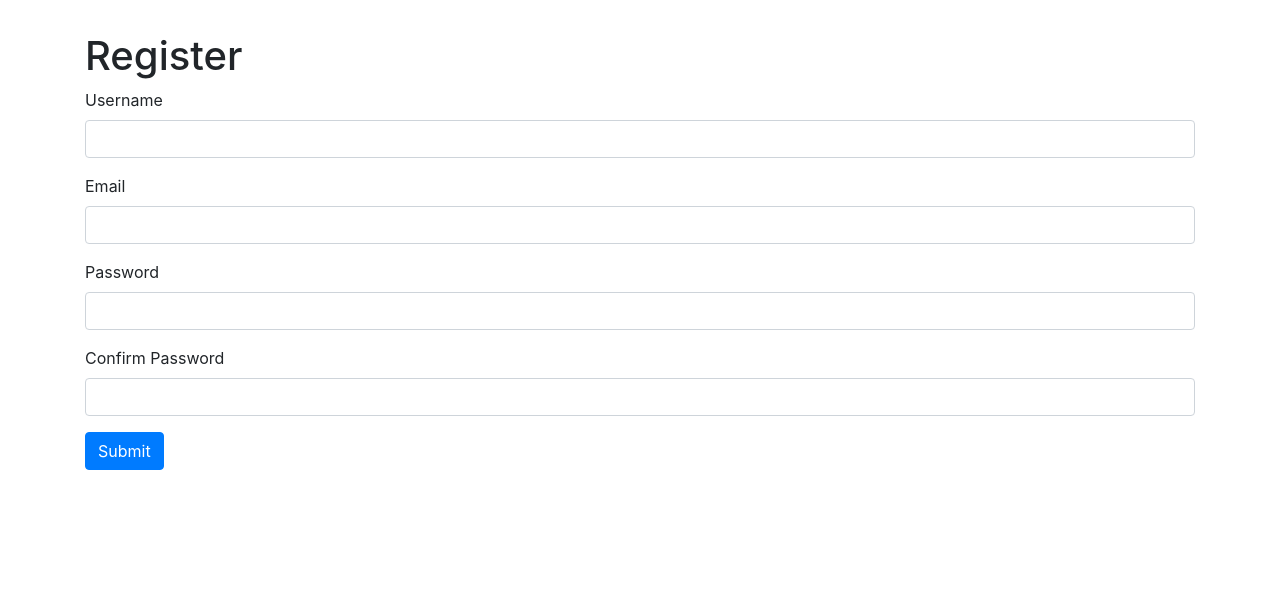
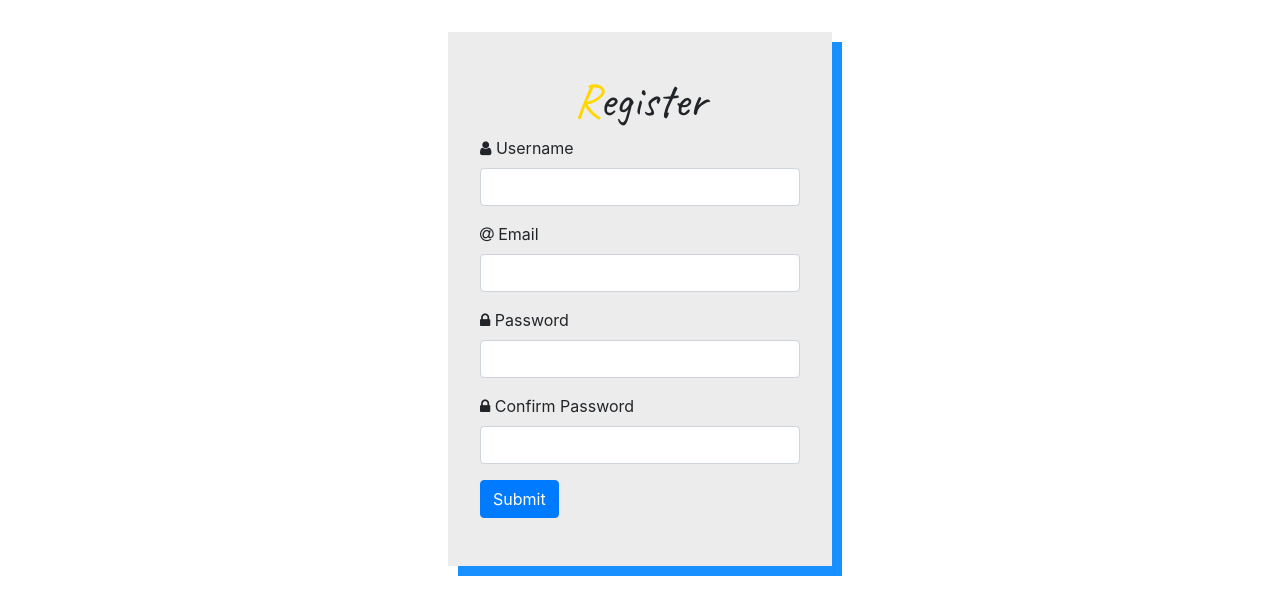
Before and after one commit to TsimpDim/3RStore, a Flask app: page /register in a window 1280 px wide. Shown: the part 68-683 px from the top of the page. Run offline with Flask 2, Linux system fonts and the light colour scheme; parts of the project's set-up code (start-up, migrations or seed data) failed here and were passed over; some libraries are stand-ins or nearby versions.

Commit message:
Refactor registration screen

```diff
--- a/_3RStore/static/css/_shared.css
+++ b/_3RStore/static/css/_shared.css
@@ -4,7 +4,7 @@
     background-color: rgb(236, 236, 236);
 
     max-width: 30%;
-    max-height: 50%;
+    max-height: auto;
     display: flex;
     flex-direction: column;
 
@@ -37,7 +37,6 @@
     .form-container{
         padding: 1em;
         max-width: 50%;
-        max-height: 100%;
         font-size: 1em;
     }
 }
@@ -46,7 +45,6 @@
     .form-container{
         padding: 1em;
         max-width: 100%;
-        max-height: 100%;
         font-size: 1em;
     }
 }
--- a/_3RStore/templates/register.html
+++ b/_3RStore/templates/register.html
@@ -1,22 +1,24 @@
 {% extends 'layout.html' %}
 
 {% block body %}
-<h1>Register</h1>
+<div class="form-container">
+    <span class="logo">Register</span>
     {% from "includes/_formhelpers.html" import render_field %}
     <form method="POST" action="">
-    <div class="form-group">
+        <div class="form-group"><span class="fa fa-user"></span>
             {{render_field(form.username, class_= "form-control")}}
         </div>
-    <div class="form-group">
+        <div class="form-group"><span class="fa fa-at"></span>
             {{render_field(form.email, class_= "form-control")}}
         </div>
-    <div class="form-group">
+        <div class="form-group"><span class="fa fa-lock"></span>
             {{render_field(form.password, class_= "form-control")}}
         </div>
-    <div class="form-group">
+        <div class="form-group"><span class="fa fa-lock"></span>
             {{render_field(form.confirm, class_= "form-control")}}
         </div>
 
         <p><input type="submit" class="btn btn-primary" value="Submit"></p>
     </form>
+</div>
 {% endblock %}
```
Lines whose indentation alone changed are shown as unchanged.
